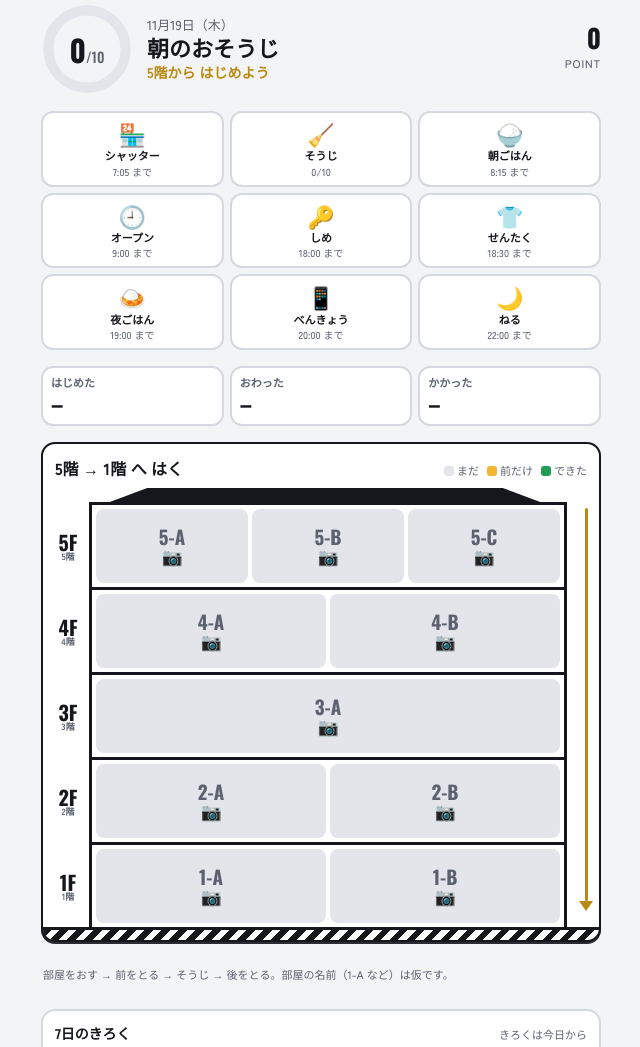
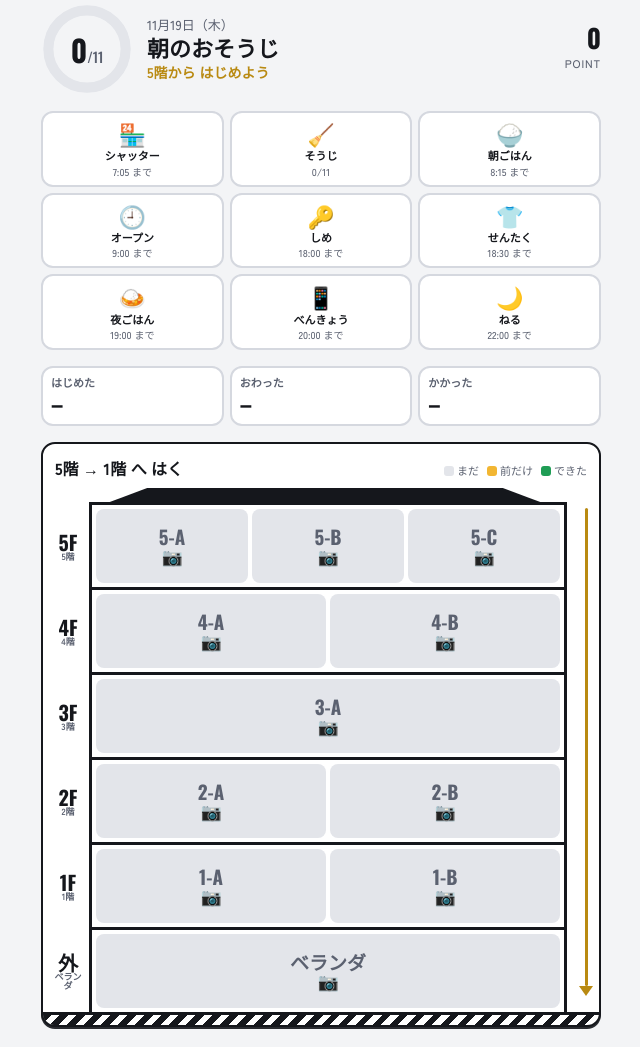
Before and after one commit to ec20921-debug/samurai-osouji, a plain HTML site: page index.html in a window 1280 px wide. Shown: the part 11-1058 px from the top of the page, without its empty margins (319-959 px from the left). Drawn offline with nearby package versions, Linux system fonts and the light colour scheme.

Commit message:
ベランダのそうじを足す（11か所）・数を合計から数える
Co-Authored-By: Claude Fable 5.2 <noreply@anthropic.com>

```diff
--- a/index.html
+++ b/index.html
@@ -159,7 +159,7 @@ button:focus-visible,[tabindex]:focus-visible{outline:3px solid var(--gold);outl
     <div class="ring" aria-hidden="true">
       <svg viewBox="0 0 100 100"><circle cx="50" cy="50" r="42" fill="none" stroke="var(--todo)" stroke-width="11"></circle>
       <circle class="v" id="ringv" cx="50" cy="50" r="42" fill="none" stroke="var(--done)" stroke-width="11" stroke-linecap="round" stroke-dasharray="263.9" stroke-dashoffset="263.9"></circle></svg>
-      <div class="n"><span><span id="cnt">0</span><small>/10</small></span></div>
+      <div class="n"><span><span id="cnt">0</span><small>/11</small></span></div>
     </div>
     <div style="min-width:0">
       <div class="sub" id="date"></div>
@@ -227,13 +227,15 @@ button:focus-visible,[tabindex]:focus-visible{outline:3px solid var(--gold);outl
 
 <script>
 (function(){
-  // 部屋（10区画・名前は仮）
+  // 部屋（10区画＋ベランダ・名前は仮。ベランダが何階かは未確認＝f:0 で別の段にする）
   var ROOMS=[
     {id:"5-A",f:5,m:1},{id:"5-B",f:5,m:1},{id:"5-C",f:5,m:1},
     {id:"4-A",f:4,m:1},{id:"4-B",f:4,m:1},
     {id:"3-A",f:3,m:1},
     {id:"2-A",f:2,m:1},{id:"2-B",f:2,m:1},
-    {id:"1-A",f:1,m:1},{id:"1-B",f:1,m:1}];
+    {id:"1-A",f:1,m:1},{id:"1-B",f:1,m:1},
+    {id:"ベランダ",f:0,m:1}];
+  var TOTAL=ROOMS.length; // 部屋とベランダの合計（数字を直に書かない）
   var CHECKS=[
     {k:"shutter",ico:"🏪",lb:"シャッター",when:"7:05"},
     {k:"clean",ico:"🧹",lb:"そうじ",when:"7:15",auto:true},
@@ -259,38 +261,38 @@ button:focus-visible,[tabindex]:focus-visible{outline:3px solid var(--gold);outl
 
   function st(id){var r=S.rooms[id]||{};return r.a&&r.b?"done":(r.b?"half":"todo")}
   function doneCount(){return ROOMS.filter(function(r){return st(r.id)==="done"}).length}
-  function points(){var n=doneCount(),p=n*10+(n===10?50:0);CHECKS.forEach(function(c){if(!c.auto&&S.checks[c.k])p+=10});return p}
+  function points(){var n=doneCount(),p=n*10+(n===TOTAL?50:0);CHECKS.forEach(function(c){if(!c.auto&&S.checks[c.k])p+=10});return p}
   function span(){var s=0,e=0;ROOMS.forEach(function(r){var x=S.rooms[r.id];if(!x)return;if(x.bt&&(!s||x.bt<s))s=x.bt;if(x.at&&x.at>e)e=x.at});return {s:s,e:e,d:s&&e>s?Math.round((e-s)/6e4):0}}
   function hm(t){var d=new Date(t);return d.getHours()+":"+pad(d.getMinutes())}
   function persist(){
     var n=doneCount(),last=0;ROOMS.forEach(function(r){var x=S.rooms[r.id];if(x&&x.at&&x.at>last)last=x.at});
-    var sp=span();if(!S.demo){H[TODAY]={n:n,t:n===10?hm(last):"",s:sp.s?hm(sp.s):"",d:n===10?sp.d:0};save(KH,H)}
+    var sp=span();if(!S.demo){H[TODAY]={n:n,t:n===TOTAL?hm(last):"",s:sp.s?hm(sp.s):"",d:n===TOTAL?sp.d:0};save(KH,H)}
     if(!save(K,S))toast("このスマホに保存できませんでした。画面をとじると消えます")
   }
   function toast(s){var t=$("toast");t.textContent=s;t.hidden=false;clearTimeout(toast.t);toast.t=setTimeout(function(){t.hidden=true},2600)}
 
   function render(){
     var n=doneCount();
-    $("cnt").textContent=n;$("ringv").setAttribute("stroke-dashoffset",(263.9*(1-n/10)).toFixed(1));
+    $("cnt").textContent=n;$("ringv").setAttribute("stroke-dashoffset",(263.9*(1-n/TOTAL)).toFixed(1));
     $("pts").textContent=points();
-    var sp=span();$("t-s").textContent=sp.s?hm(sp.s):"–";$("t-e").textContent=n===10?hm(sp.e):"–";
-    $("t-d").innerHTML=n===10?sp.d+"<small>分</small>":(sp.s?"そうじ中":"–");
-    $("msg").textContent=n===10?"ぜんぶ できた！ +50":(n===0?"5階から はじめよう":"あと "+(10-n)+" 部屋");
+    var sp=span();$("t-s").textContent=sp.s?hm(sp.s):"–";$("t-e").textContent=n===TOTAL?hm(sp.e):"–";
+    $("t-d").innerHTML=n===TOTAL?sp.d+"<small>分</small>":(sp.s?"そうじ中":"–");
+    $("msg").textContent=n===TOTAL?"ぜんぶ できた！ +50":(n===0?"5階から はじめよう":"あと "+(TOTAL-n)+" か所");
     var wd="日月火水木金土"[now.getDay()];
     $("date").textContent=(now.getMonth()+1)+"月"+now.getDate()+"日（"+wd+"）"+(S.demo?"・見本":"");
     // チェック
     var c=$("checks");c.textContent="";
     CHECKS.forEach(function(x){
       var b=document.createElement("button");b.type="button";b.className="chk"+(x.auto?" auto":"");
-      var on=x.auto?n===10:!!S.checks[x.k];b.setAttribute("aria-pressed",on?"true":"false");
-      b.innerHTML='<span class="ico">'+(on?"✔":x.ico)+'</span><span class="lb">'+x.lb+'</span><span class="when">'+(x.auto?n+"/10":(on?hm(S.checks[x.k]):x.when+" まで"))+"</span>";
+      var on=x.auto?n===TOTAL:!!S.checks[x.k];b.setAttribute("aria-pressed",on?"true":"false");
+      b.innerHTML='<span class="ico">'+(on?"✔":x.ico)+'</span><span class="lb">'+x.lb+'</span><span class="when">'+(x.auto?n+"/"+TOTAL:(on?hm(S.checks[x.k]):x.when+" まで"))+"</span>";
       if(x.auto){b.tabIndex=-1}else b.onclick=function(){S.checks[x.k]=S.checks[x.k]?0:Date.now();persist();render()};
       c.appendChild(b)});
     // 建物
     var fl=$("floors");fl.textContent="";
-    [5,4,3,2,1].forEach(function(f){
+    [5,4,3,2,1,0].forEach(function(f){
       var row=document.createElement("div");row.className="floor";
-      row.innerHTML='<div class="fl">'+f+"F<small>"+f+"階</small></div>";
+      row.innerHTML=f?'<div class="fl">'+f+"F<small>"+f+"階</small></div>":'<div class="fl">外<small>ベランダ</small></div>';
       ROOMS.filter(function(r){return r.f===f}).forEach(function(r){
         var s=st(r.id),x=S.rooms[r.id]||{};
         var b=document.createElement("button");b.type="button";b.className="room";b.dataset.s=s;b.style.setProperty("--w",r.m);
@@ -304,12 +306,12 @@ button:focus-visible,[tabindex]:focus-visible{outline:3px solid var(--gold);outl
     for(var i=6;i>=0;i--){
       var dt=new Date(now.getFullYear(),now.getMonth(),now.getDate()-i),k=dkey(dt);
       var h=i===0?{n:n}:H[k];if(i>0&&h)any=true;
-      var v=h?h.n:(S.demo&&i>0?[10,10,7,10,0,10][i-1]:null);
+      var v=h?h.n:(S.demo&&i>0?[TOTAL,TOTAL,7,TOTAL,0,TOTAL][i-1]:null);
       var ss=i===0?(sp.s?hm(sp.s):""):(h?h.s||"":(S.demo?["7:05","6:52","7:31","6:48","","6:41"][i-1]:""));
-      var dd=i===0?(n===10?sp.d:0):(h?h.d||0:(S.demo?[38,44,0,51,0,56][i-1]:0));
+      var dd=i===0?(n===TOTAL?sp.d:0):(h?h.d||0:(S.demo?[38,44,0,51,0,56][i-1]:0));
       var el=document.createElement("div");el.className="day"+(i===0?" today":"");
-      var hgt=v==null?3:Math.max(3,v*6);
-      el.innerHTML="<b>"+(v==null?"–":v)+'</b><div class="bar '+(v==null||v===0?"zero":v<10?"part":"")+'" style="height:'+hgt+'px"></div><span>'+(i===0?"今日":(dt.getMonth()+1)+"/"+dt.getDate())+'</span><span class="tt">'+(ss||"–")+'</span><span class="tt">'+(dd?dd+"分":"–")+"</span>";
+      var hgt=v==null?3:Math.max(3,Math.round(v*60/TOTAL));
+      el.innerHTML="<b>"+(v==null?"–":v)+'</b><div class="bar '+(v==null||v===0?"zero":v<TOTAL?"part":"")+'" style="height:'+hgt+'px"></div><span>'+(i===0?"今日":(dt.getMonth()+1)+"/"+dt.getDate())+'</span><span class="tt">'+(ss||"–")+'</span><span class="tt">'+(dd?dd+"分":"–")+"</span>";
       d.appendChild(el)}
     $("weeknote").textContent=S.demo?"前の日は見本の数字":(any?"":"きろくは今日から");
     $("demo").textContent=S.demo?"見本を消す":"見本を入れて見る";
@@ -319,7 +321,7 @@ button:focus-visible,[tabindex]:focus-visible{outline:3px solid var(--gold);outl
   function closeRoom(){$("scrim").hidden=true;cur=null;render()}
   function sheet(){
     var x=S.rooms[cur.id]||{};
-    $("sh-id").textContent=cur.id;$("sh-t").innerHTML=cur.f+"階の部屋<small>名前は仮</small>";
+    $("sh-id").textContent=cur.id;$("sh-t").innerHTML=cur.f?cur.f+"階の部屋<small>名前は仮</small>":"ベランダ<small>外のそうじ</small>";
     setShot("b",x.b,x.bt,false);setShot("a",x.a,x.at,!x.b);
     $("s1").className=x.b?"ok":"on";$("s2").className=x.b&&x.a?"ok":(x.b?"on":"");$("s3").className=x.a?"ok":"";
     $("fix").setAttribute("aria-pressed",x.fix?"true":"false");
```
